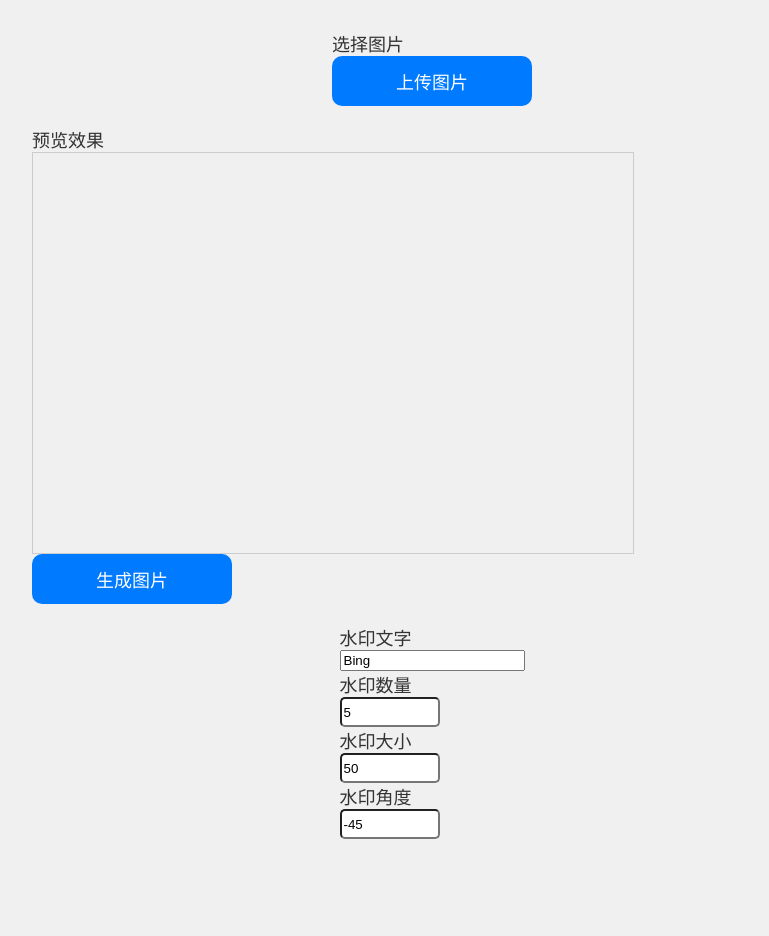
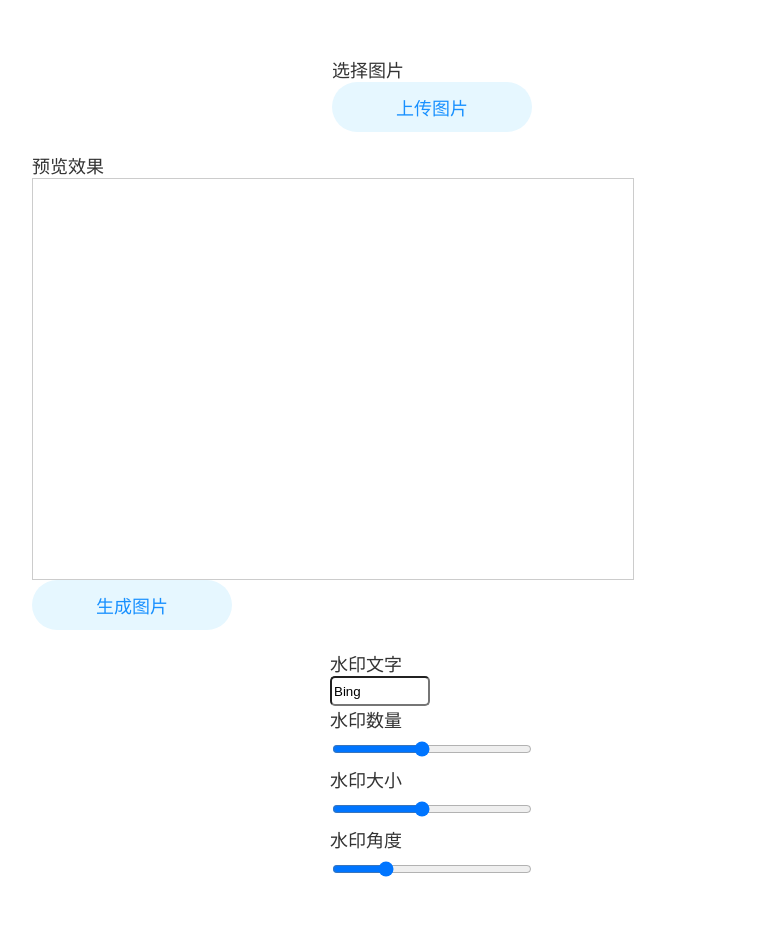
Before and after one commit to weierboge/tupianshuiyin, a plain HTML site: page index.html in a window 1280 px wide. Shown: the part 116-1052 px from the top of the page, without its empty margins (208-977 px from the left). Before the commit the page ends 955 px from the top, so only its background shows below. Drawn offline with Linux system fonts and the light colour scheme.

Commit message:
Update index.html

```diff
--- a/index.html
+++ b/index.html
@@ -2,8 +2,8 @@
 <head>
     <style>
         body {
-            font-family: Arial, Helvetica, sans-serif;
-            background-color: #f0f0f0;
+            font-family: "黑体", Arial, Helvetica, sans-serif;
+            background-color: white;
             margin: 0;
             padding: 0;
         }
@@ -17,7 +17,7 @@
 
         .container {
             width: 800px;
-            margin: 0 auto;
+            margin: 50px auto;
             display: flex;
             flex-direction: column;
             align-items: center;
@@ -41,15 +41,15 @@
             width: 200px;
             height: 50px;
             border: none;
-            border-radius: 10px;
-            background-color: #007aff;
-            color: white;
+            border-radius: 25px;
+            background-color: #e6f7ff;
+            color: #1890ff;
             font-size: 18px;
             cursor: pointer;
         }
 
         .input button:hover {
-            background-color: #0051c7;
+            background-color: #bae7ff;
         }
 
         .output {
@@ -65,22 +65,22 @@
         .output canvas {
             width: 600px;
             height: 400px;
-            border: 1px solid #ccc;
+               border: 1px solid #ccc;
         }
 
         .output button {
             width: 200px;
             height: 50px;
             border: none;
-            border-radius: 10px;
-            background-color: #007aff;
-            color: white;
+            border-radius: 25px;
+            background-color: #e6f7ff;
+            color: #1890ff;
             font-size: 18px;
             cursor: pointer;
         }
 
         .output button:hover {
-            background-color: #0051c7;
+            background-color: #bae7ff;
         }
 
         .settings {
@@ -93,15 +93,20 @@
             color: #333;
         }
 
-        .settings input[type="number"] {
+        .settings input[type="text"] {
             width: 100px;
             height: 30px;
             border-radius: 5px;
         }
+
+        .settings input[type="range"] {
+            width: 200px;
+            height: 30px;
+        }
     </style>
 </head>
 <body>
-    <h1>给图片自定义添加水印的纯前端小工具</h1>
+    <h1>图片加水印</h1>
     <div class="container">
         <div class="input">
           <label for="file">选择图片</label>
@@ -117,11 +122,11 @@
           <label for="text">水印文字</label>
           <input type="text" id="text" value="Bing" onchange="drawWatermark()">
           <label for="number">水印数量</label>
-          <input type="number" id="number" value="5" min="1" max="10" onchange="drawWatermark()">
+          <input type="range" id="number" value="5" min="1" max="10" onchange="drawWatermark()">
           <label for="size">水印大小</label>
-          <input type="number" id="size" value="50" min="10" max="100" onchange="drawWatermark()">
+          <input type="range" id="size" value="50" min="10" max="100" onchange="drawWatermark()">
           <label for="angle">水印角度</label>
-          <input type="number" id="angle" value="-45" min="-90" max="90" onchange="drawWatermark()">
+          <input type="range" id="angle" value="-45" min="-90" max="90" onchange="drawWatermark()">
       </div>
     </div>
 
@@ -181,6 +186,10 @@
 
       // 绘制水印
       function drawWatermark() {
+        // 清空画布
+        ctx.clearRect(0, 0, canvas.width, canvas.height);
+        // 重新绘制图片
+        drawImage();
         // 获取水印文字
         var txt = text.value;
         // 获取水印数量
@@ -218,35 +227,6 @@
           ctx.fillText(txt, 0, 0);
           // 恢复画布状态
           ctx.restore();
-
-
-
-
-
-
-
-
-
-
-
-
-
-
-
-
-
-
-
-
-
-
-
-
-
-
-
-
-
         }
       }
 
```
